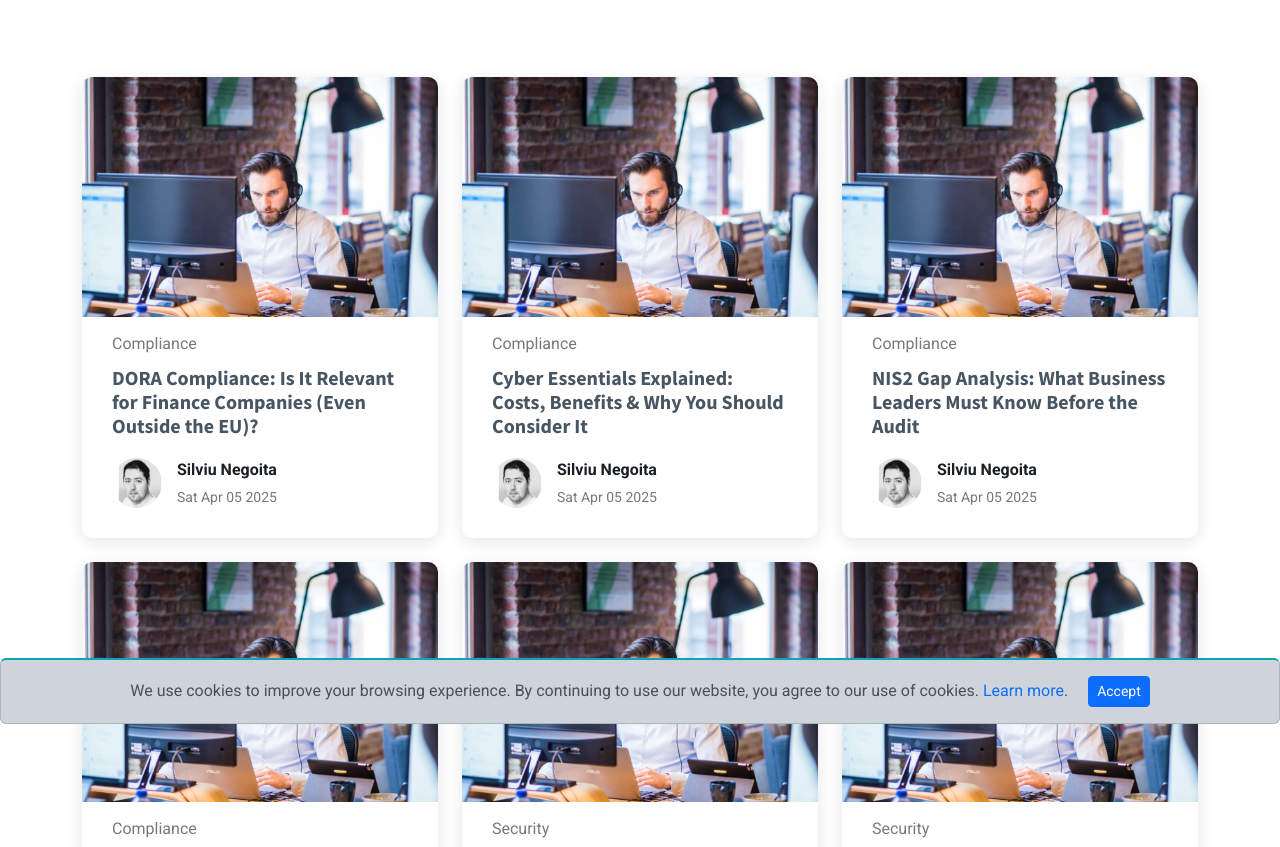
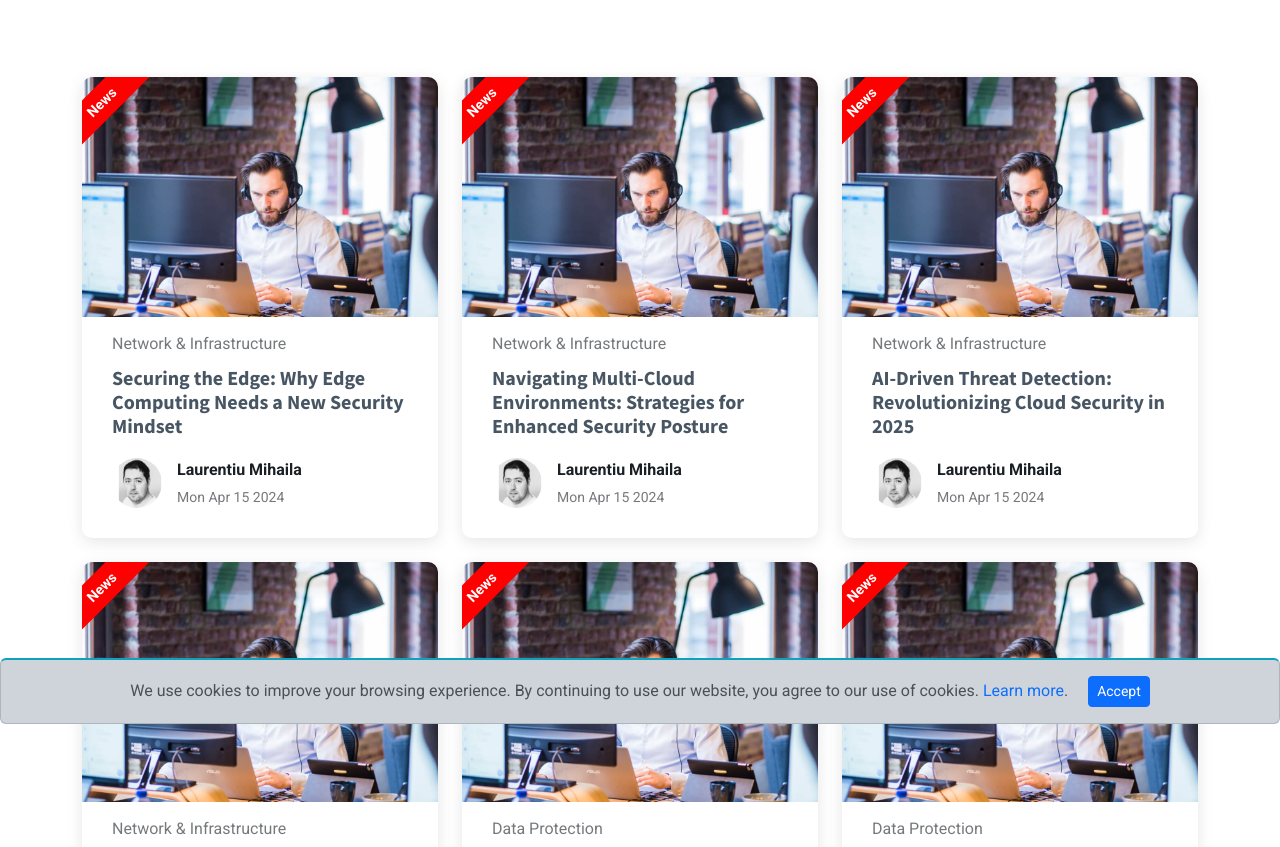
Before and after one commit to HyperCodex1004/getrising.uk, a plain HTML site: page blog.html in a window 1280 px wide. Shown: the part 76-923 px from the top of the page. Drawn offline with Linux system fonts and the light colour scheme.

Commit message:
fix_blog

```diff
--- a/assets/css/main.css
+++ b/assets/css/main.css
@@ -2444,6 +2444,24 @@ section,
   max-height: 240px;
   margin: -30px -30px 15px -30px;
   overflow: hidden;
+  position: relative !important;
+}
+
+.blog-posts .post-img .news-badge {
+  position: absolute;
+  top: 10px;
+  left: -40px;
+  background: red;
+  color: white;
+  font-size: 14px;
+  font-weight: bold;
+  padding: 5px 10px;
+  border-radius: 3px;
+  transform: rotate(-45deg);
+  z-index: 10;
+  width: 120px;
+  display: flex;
+  justify-content: center;
 }
 
 .blog-posts .post-category {
--- a/blog.html
+++ b/blog.html
@@ -123,11 +123,11 @@
       <div class="container">
         <div class="row gy-4" id="blog-grid">
 
-          <!-- <div class="col-lg-4">
+          <div class="col-lg-4 isotope-item Security">
             <article>
 
               <div class="post-img">
-                <img src="assets/img/blog/blog-1.jpg" alt="" class="img-fluid">
+                <img src="assets/img/blog/blog-4.jpg" alt="" class="img-fluid">
               </div>
 
               <p class="post-category">Security</p>
@@ -149,7 +149,7 @@
             </article>
           </div>
 
-          <div class="col-lg-4">
+          <div class="col-lg-4 isotope-item">
             <article>
 
               <div class="post-img">
@@ -175,7 +175,7 @@
             </article>
           </div>
 
-          <div class="col-lg-4">
+          <!-- <div class="col-lg-4">
             <article>
 
               <div class="post-img">
@@ -433,10 +433,9 @@
 
 <!-- JavaScript to load articles -->
   <script>
-  fetch('http://localhost:8000/blog/recent.json')
+  fetch('/blog/recent.json')
     .then(res => res.json())
     .then(articles => {
-      console.log(articles, '==================')
       const grid = document.getElementById("blog-grid");
 
       articles.forEach(article => {
@@ -445,11 +444,12 @@
         div.innerHTML = `
           <article>
             <div class="post-img">
+              <span class="news-badge">News</span>
               <img src="${article.img}" class="img-fluid" alt="">
             </div>
             <p class="post-category">${article.category}</p>
             <h2 class="title">
-              <a href="/blog/${article.url}">${article.title}</a>
+              <a href="${article.url}">${article.title}</a>
             </h2>
             <div class="d-flex align-items-center">
               <img src="/assets/img/blog/blog-author.jpg" alt="" class="img-fluid post-author-img flex-shrink-0">
@@ -460,7 +460,7 @@
             </div>
           </article>
         `;
-        grid.appendChild(div);
+        grid.insertBefore(div, grid.firstChild);
       });
 
       setTimeout(() => {
--- a/blog/recent.json
+++ b/blog/recent.json
@@ -9,7 +9,7 @@
   },
   {
     "title": "Cyber Essentials Explained: Costs, Benefits & Why You Should Consider It",
-    "url": "cyber-essentials-costs-benefits.html",
+    "url": "blog/compliance/cyber-essentials-costs-benefits.html",
     "author": "Silviu Negoita",
     "date": "2025-04-05",
     "img": "assets/img/blog/blog-1.jpg",
@@ -17,7 +17,7 @@
   },
   {
     "title": "NIS2 Gap Analysis: What Business Leaders Must Know Before the Audit",
-    "url": "nis2-gap-analysis-business-audit.html",
+    "url": "blog/compliance/nis2-gap-analysis-business-audit.html",
     "author": "Silviu Negoita",
     "date": "2025-04-05",
     "img": "assets/img/blog/blog-1.jpg",
@@ -25,7 +25,7 @@
   },
   {
     "title": "NIS2 and UK Businesses: Why It Matters Even Beyond the EU",
-    "url": "nis2-uk-businesses-importance.html",
+    "url": "blog/compliance/nis2-uk-businesses-importance.html",
     "author": "Silviu Negoita",
     "date": "2025-04-05",
     "img": "assets/img/blog/blog-1.jpg",
@@ -33,7 +33,7 @@
   },
   {
     "title": "Top Cybersecurity Risks for SMBs in 2024 (And How to Tackle Them)",
-    "url": "cybersecurity-risks-smbs-2024.html",
+    "url": "blog/security/cybersecurity-risks-smbs-2024.html",
     "author": "Laurentiu Mihaila",
     "date": "2024-04-15",
     "img": "assets/img/blog/blog-1.jpg",
@@ -41,7 +41,7 @@
   },
   {
     "title": "The Fall of Knights of Old: A Brutal Lesson in Cybersecurity",
-    "url": "cybersecurity-lesson-knights-of-old.html",
+    "url": "blog/security/cybersecurity-lesson-knights-of-old.html",
     "author": "Laurentiu Mihaila",
     "date": "2024-04-15",
     "img": "assets/img/blog/blog-1.jpg",
@@ -49,7 +49,7 @@
   },
   {
     "title": "BYOD: A Blessing and a Curse",
-    "url": "byod-pros-cons-security.html",
+    "url": "blog/security/byod-pros-cons-security.html",
     "author": "Laurentiu Mihaila",
     "date": "2024-04-15",
     "img": "assets/img/blog/blog-1.jpg",
@@ -57,7 +57,7 @@
   },
   {
     "title": "Shadow IT: How Uncontrolled Tech Choices Are Expanding Your Attack Surface",
-    "url": "shadow-it-attack-surface-risks.html",
+    "url": "blog/security/shadow-it-attack-surface-risks.html",
     "author": "Laurentiu Mihaila",
     "date": "2024-04-15",
     "img": "assets/img/blog/blog-1.jpg",
@@ -65,7 +65,7 @@
   },
   {
     "title": "AI Today How It Impacts Business — and Its Security Implications Across Key Domains",
-    "url": "ai-impact-business-security-domains.html",
+    "url": "blog/security/ai-impact-business-security-domains.html",
     "author": "Laurentiu Mihaila",
     "date": "2024-04-15",
     "img": "assets/img/blog/blog-1.jpg",
@@ -73,7 +73,7 @@
   },
   {
     "title": "Risk Assessment in 2025: Why Traditional Frameworks No Longer Cut It",
-    "url": "risk-assessment-2025-frameworks.html",
+    "url": "blog/risk-management/risk-assessment-2025-frameworks.html",
     "author": "Silviu Negoita",
     "date": "2025-04-05",
     "img": "assets/img/blog/blog-1.jpg",
@@ -81,7 +81,7 @@
   },
   {
     "title": "From Compliance to Culture: Embedding Risk Management Into Daily Operations",
-    "url": "embedding-risk-management-culture.html",
+    "url": "blog/risk-management/embedding-risk-management-culture.html",
     "author": "Silviu Negoita",
     "date": "2025-04-05",
     "img": "assets/img/blog/blog-1.jpg",
@@ -89,7 +89,7 @@
   },
   {
     "title": "The Hidden Risks You're Not Assessing (But Should Be)",
-    "url": "hidden-risks-in-risk-assessment.html",
+    "url": "blog/risk-management/hidden-risks-in-risk-assessment.html",
     "author": "Silviu Negoita",
     "date": "2025-04-05",
     "img": "assets/img/blog/blog-1.jpg",
@@ -97,7 +97,7 @@
   },
   {
     "title": "Quantifying Cyber Risk: Can You Really Put a Number on It?",
-    "url": "quantifying-cyber-risk.html",
+    "url": "blog/risk-management/quantifying-cyber-risk.html",
     "author": "Silviu Negoita",
     "date": "2025-04-05",
     "img": "assets/img/blog/blog-1.jpg",
@@ -105,7 +105,7 @@
   },
   {
     "title": "Preparing for the Quantum Threat: Is Your Data Really Safe?",
-    "url": "preparing-for-quantum-threat.html",
+    "url": "blog/risk-management/preparing-for-quantum-threat.html",
     "author": "Silviu Negoita",
     "date": "2025-04-05",
     "img": "assets/img/blog/blog-1.jpg",
@@ -113,7 +113,7 @@
   },
   {
     "title": "Integrating AI into Cybersecurity Governance: Balancing Innovation and Risk",
-    "url": "ai-cybersecurity-governance.html",
+    "url": "blog/governance/ai-cybersecurity-governance.html",
     "author": "Silviu Negoita",
     "date": "2025-04-05",
     "img": "assets/img/blog/blog-1.jpg",
@@ -121,7 +121,7 @@
   },
   {
     "title": "The Rise of Third-Party Risks: Strengthening Governance in an Interconnected World",
-    "url": "third-party-risks-governance.html",
+    "url": "blog/governance/third-party-risks-governance.html",
     "author": "Silviu Negoita",
     "date": "2025-04-05",
     "img": "assets/img/blog/blog-1.jpg",
@@ -129,7 +129,7 @@
   },
   {
     "title": "Evolving Regulatory Landscapes: Navigating Compliance in the Digital Age",
-    "url": "evolving-regulatory-landscapes.html",
+    "url": "blog/governance/evolving-regulatory-landscapes.html",
     "author": "Silviu Negoita",
     "date": "2025-04-05",
     "img": "assets/img/blog/blog-1.jpg",
@@ -137,7 +137,7 @@
   },
   {
     "title": "Building Cyber Resilience Governance Strategies for Emerging Threats",
-    "url": "cyber-resilience-governance-strategies.html",
+    "url": "blog/governance/cyber-resilience-governance-strategies.html",
     "author": "Silviu Negoita",
     "date": "2025-04-05",
     "img": "assets/img/blog/blog-1.jpg",
@@ -145,7 +145,7 @@
   },
   {
     "title": "The UK's Data (Use and Access) Bill: What It Means for Privacy, Innovation, and Compliance",
-    "url": "uk-data-use-access-bill.html",
+    "url": "blog/data-protection/uk-data-use-access-bill.html",
     "author": "Silviu Negoita",
     "date": "2025-04-05",
     "img": "assets/img/blog/blog-1.jpg",
@@ -153,7 +153,7 @@
   },
   {
     "title": "Subject Access Requests: Adapting to New Compliance Challenges",
-    "url": "subject-access-requests-compliance.html",
+    "url": "blog/data-protection/subject-access-requests-compliance.html",
     "author": "Silviu Negoita",
     "date": "2025-04-05",
     "img": "assets/img/blog/blog-1.jpg",
@@ -161,7 +161,7 @@
   },
   {
     "title": "EU-UK Data Transfers Post-Brexit: Navigating Adequacy and Compliance",
-    "url": "eu-uk-data-transfers-post-brexit.html",
+    "url": "blog/data-protection/eu-uk-data-transfers-post-brexit.html",
     "author": "Silviu Negoita",
     "date": "2025-04-05",
     "img": "assets/img/blog/blog-1.jpg",
@@ -169,7 +169,7 @@
   },
   {
     "title": "MFA and IAM: Why Strong Identity Management Is Now Core to Data Protection",
-    "url": "mfa-iam-identity-management.html",
+    "url": "blog/data-protection/mfa-iam-identity-management.html",
     "author": "Silviu Negoita",
     "date": "2025-04-05",
     "img": "assets/img/blog/blog-1.jpg",
@@ -177,7 +177,7 @@
   },
   {
     "title": "Zero Trust and SASE: Building the Future of Network Security",
-    "url": "zero-trust-sase-network-security.html",
+    "url": "blog/network-infrastructure/zero-trust-sase-network-security.html",
     "author": "Laurentiu Mihaila",
     "date": "2024-04-15",
     "img": "assets/img/blog/blog-1.jpg",
@@ -185,7 +185,7 @@
   },
   {
     "title": "AI-Driven Threat Detection: Revolutionizing Cloud Security in 2025",
-    "url": "ai-threat-detection-cloud-security.html",
+    "url": "blog/network-infrastructure/ai-threat-detection-cloud-security.html",
     "author": "Laurentiu Mihaila",
     "date": "2024-04-15",
     "img": "assets/img/blog/blog-1.jpg",
@@ -193,7 +193,7 @@
   },
   {
     "title": "Navigating Multi-Cloud Environments: Strategies for Enhanced Security Posture",
-    "url": "multi-cloud-security-strategies.html",
+    "url": "blog/network-infrastructure/multi-cloud-security-strategies.html",
     "author": "Laurentiu Mihaila",
     "date": "2024-04-15",
     "img": "assets/img/blog/blog-1.jpg",
@@ -201,7 +201,7 @@
   },
   {
     "title": "Securing the Edge: Why Edge Computing Needs a New Security Mindset",
-    "url": "securing-edge-computing.html",
+    "url": "blog/network-infrastructure/securing-edge-computing.html",
     "author": "Laurentiu Mihaila",
     "date": "2024-04-15",
     "img": "assets/img/blog/blog-1.jpg",
```
Also changed, not shown: blog/recent.json.txt (deleted).
